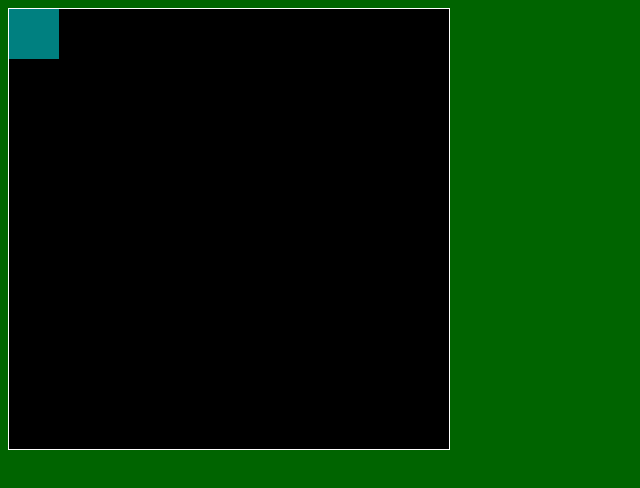
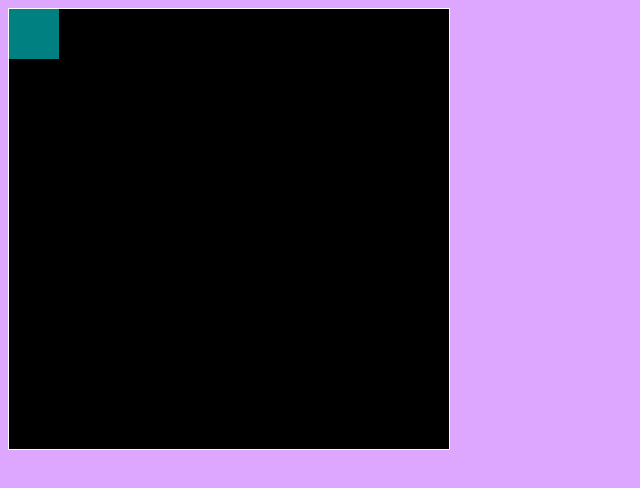
Before and after one commit to kiragarretson/kiragarretsonASDgithub.io, a plain HTML site: page asd-projects/walker/index.html in a window 1280 px wide. Shown: the whole page, without its empty margins (0-640 px from the left). Drawn offline with Linux system fonts and the light colour scheme.

Commit message:
start da walker

```diff
--- a/asd-projects/walker/index.css
+++ b/asd-projects/walker/index.css
@@ -1,6 +1,6 @@
 
 body {
-  background-color: darkgreen;
+  background-color: rgb(221, 167, 255);
 }
 
 #board {
```
